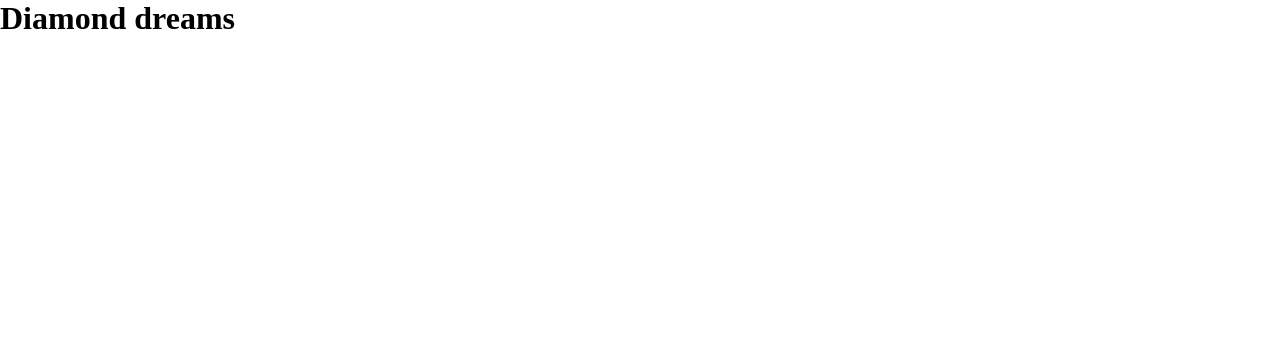
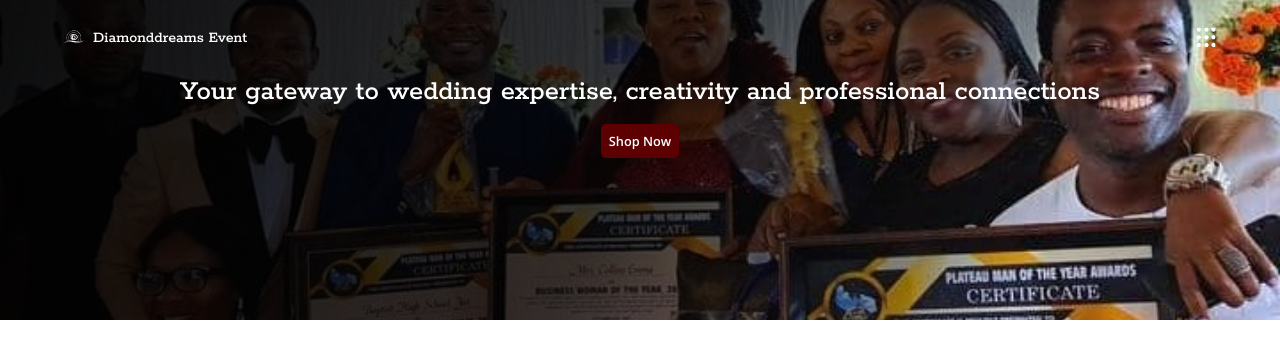
Before and after one commit to tosxin-456/diamond-dreams, a React (Vite) app: page / in a window 1280 px wide. Shown: the top 358 px of the page. Built offline with nearby package versions, Linux system fonts and the light colour scheme.

Commit message:
Add header styles

```diff
--- a/src/App.jsx
+++ b/src/App.jsx
@@ -1,8 +1,10 @@
+import Home from "./pages/home/Hompage"
+
 function App() {
 
   return (
     <>
-      <h1>Diamond dreams</h1>
+      <Home/>
     </>
   )
 }
--- a/src/index.css
+++ b/src/index.css
@@ -7,7 +7,7 @@
   --navbar-bg: hsla(359, 100%, 18%, 1);
 
   /* Neutral Colors */
-  --header-bg: linear-gradient(117.61deg, #000000 -14.09%, #000000 -4.26%, rgba(0, 0, 0, 0.772977) 49.35%, rgba(0, 0, 0, 0.537787) 62.43%, rgba(0, 0, 0, 0.352599) 72.89%, rgba(0, 0, 0, 0) 81.11%), linear-gradient(0deg, #FFFFFF, #FFFFFF);
+  --header-bg: linear-gradient(117.61deg, #000000 -14.09%, #000000 -4.26%, rgba(0, 0, 0, 0.772977) 49.35%, rgba(0, 0, 0, 0.537787) 62.43%, rgba(0, 0, 0, 0.352599) 72.89%, rgba(0, 0, 0, 0) 81.11%) ;
   --white: hsla(0, 0%, 100%, 1);
   --black: hsla(0, 0%, 0%, 1);
 
@@ -59,3 +59,94 @@ img {
   display: inline-block;
   max-width: 100%;
 }
+
+/* Utility Styles */
+.rule {
+  width: 90%;
+  margin-inline: auto;
+}
+
+/* Mobile Styles */
+/* Header Styles */
+header.homeHeader {
+  position: relative;
+  background-position: 50% 50%;
+  background-size: cover;
+  height: 40vh;
+}
+
+header.homeHeader.one {
+  background-image: url(./assets/images/gown.jpeg);
+}
+
+header.homeHeader.two {
+  background-image: url(./assets/images/award.jpeg);
+}
+
+header.homeHeader.three {
+  background-image: url(./assets/images/event.jpeg);
+}
+
+header.homeHeader::before {
+  content: "";
+  position: absolute;
+  top: 0;
+  right: 0;
+  bottom: 0;
+  left: 0;
+  background: var(--header-bg);
+  opacity: .95;
+  z-index: 1;
+}
+
+header.homeHeader .landContainer {
+  z-index: 3;
+  position: relative;
+  text-align: center;
+  color: var(--white);
+  margin-block-end: 1rem;
+}
+
+header.homeHeader .landContainer p {
+  font-family: var(--rokkitt);
+  font-weight: 500;
+  font-size: 1.8rem;
+  margin-block-end: 1rem;
+}
+
+header.homeHeader .landContainer button {
+  border: none;
+  color: inherit;
+  padding: 0.5rem;
+  font-family: var(--opensans);
+  font-weight: 600;
+  font-size: 0.8rem;
+  border-radius: 5px;
+  background-color: var(--navbar-bg);
+}
+
+/* Navabr Styles */
+nav.navbar {
+  color: var(--white);
+  position: relative;
+  z-index: 2;
+  padding-block: 1.5rem;
+}
+
+nav.navbar ul.topNav {
+  display: flex;
+  justify-content: space-between;
+  align-items: center;
+}
+
+ul.topNav li {
+  display: flex;
+  align-items: center;
+  gap: .5rem;
+}
+
+ul.topNav li p {
+  font-size: 1rem;
+  font-family: var(--rokkitt);
+  font-weight: 500;
+}
--- /dev/null
+++ b/src/layout/Navbar.jsx
@@ -0,0 +1,22 @@
+import LightLogo from '../assets/icons/light-logo.svg';
+import navIcon from '../assets/icons/nav-icon.svg'
+
+const Navbar = () => {
+  return (
+    <>
+      <nav className="navbar rule">
+        <ul className='topNav'>
+          <li>
+            <img src={LightLogo} alt="Logo" />
+            <p>Diamonddreams Event</p>
+          </li>
+          <li>
+            <img src={navIcon} alt="Hamburger" />
+          </li>
+        </ul>
+      </nav>
+    </>
+  );
+}
+
+export default Navbar;
--- /dev/null
+++ b/src/pages/home/Hompage.jsx
@@ -0,0 +1,36 @@
+import React, { useState, useEffect } from 'react';
+import Navbar from "../../layout/Navbar";
+
+const Home = () => {
+  const [currentHeader, setCurrentHeader] = useState("one");
+
+  useEffect(() => {
+    const headers = ["one", "two", "three"];
+    let currentIndex = 0;
+
+    const interval = setInterval(() => {
+      currentIndex = (currentIndex + 1) % headers.length;
+      setCurrentHeader(headers[currentIndex]);
+    }, 5000);
+
+    return () => clearInterval(interval);
+  }, []);
+
+  return (
+    <>
+      <header className={`homeHeader ${currentHeader}`}>
+        <div className="headerContainer">
+          <Navbar />
+          <div className="landContainer rule">
+            {currentHeader === "one" && <p>Add a Touch of Glamour to Your Wedding</p>}
+            {currentHeader === "two" && <p>Your gateway to wedding expertise, creativity and professional connections</p>}
+            {currentHeader === "three" && <p>Creating seamless, unforgettable moments for your special day</p>}
+            <button>Shop Now</button>
+          </div>
+        </div>
+      </header>
+    </>
+  );
+}
+
+export default Home;
```
Also changed, not shown: src/assets/icons/light-logo.svg, src/assets/icons/nav-icon.svg.
